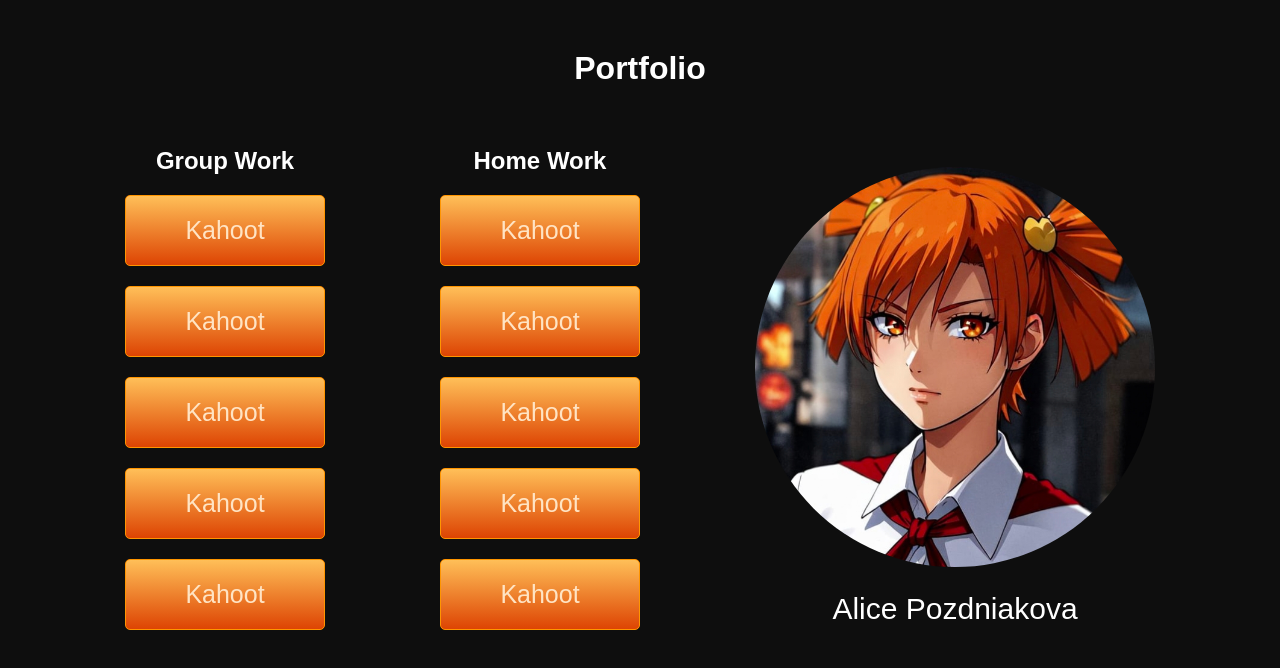
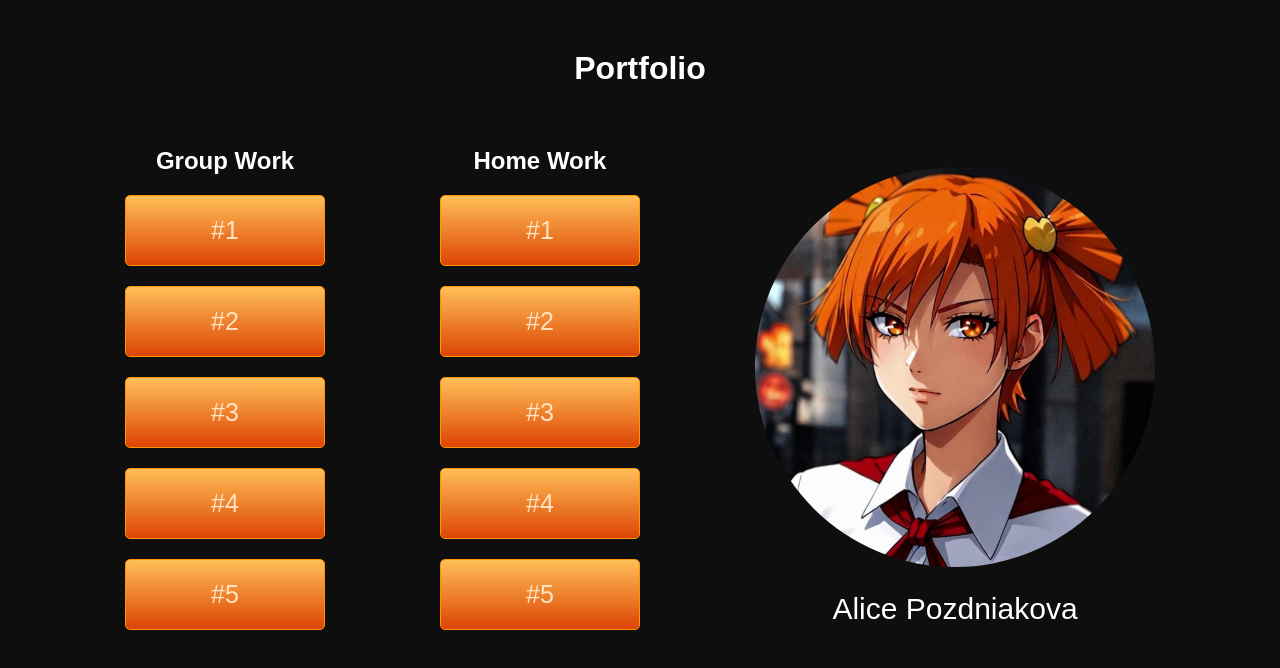
Before and after one commit to aliceletova16/alice, a plain HTML site: page portfolio-alice/index.html in a window 1280 px wide. Drawn offline with Linux system fonts and the light colour scheme.

Commit message:
Add files via upload

```diff
--- a/portfolio-alice/index.html
+++ b/portfolio-alice/index.html
@@ -13,20 +13,20 @@
         <div class="wrapper">
             <div class="box">
                 <h2>Group Work</h2>
-                <a class="link" target="_blank" href="">Kahoot</a>
-                <a class="link" target="_blank" href="">Kahoot</a>
-                <a class="link" target="_blank" href="">Kahoot</a>
-                <a class="link" target="_blank" href="">Kahoot</a>
-                <a class="link" target="_blank" href="">Kahoot</a>
+                <a class="link" target="_blank" href="https://aliceletova16.github.io/alice/wawe">#1</a>
+                <a class="link" target="_blank" href="https://aliceletova16.github.io/alice/lesson2603">#2</a>
+                <a class="link" target="_blank" href="https://aliceletova16.github.io/alice/alice-lorem">#3</a>
+                <a class="link" target="_blank" href="https://aliceletova16.github.io/alice/english">#4</a>
+                <a class="link" target="_blank" href="">#5</a>
             </div>
 
             <div class="box">
                 <h2>Home Work</h2>
-                <a class="link" target="_blank" href="">Kahoot</a>
-                <a class="link" target="_blank" href="">Kahoot</a>
-                <a class="link" target="_blank" href="">Kahoot</a>
-                <a class="link" target="_blank" href="">Kahoot</a>
-                <a class="link" target="_blank" href="">Kahoot</a>
+                <a class="link" target="_blank" href="https://aliceletova16.github.io/alice/czofilm">#1</a>
+                <a class="link" target="_blank" href="https://aliceletova16.github.io/alice/kahoot">#2</a>
+                <a class="link" target="_blank" href="https://aliceletova16.github.io/alice/projectcard">#3</a>
+                <a class="link" target="_blank" href="">#4</a>
+                <a class="link" target="_blank" href="">#5</a>
             </div>
 
             <div class="my-photo__box">
```
